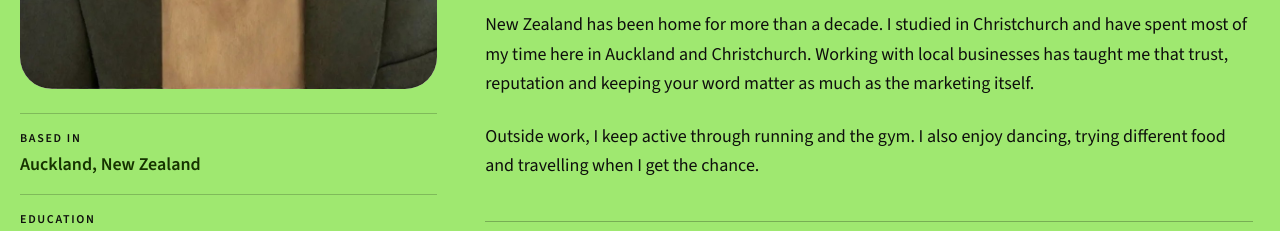
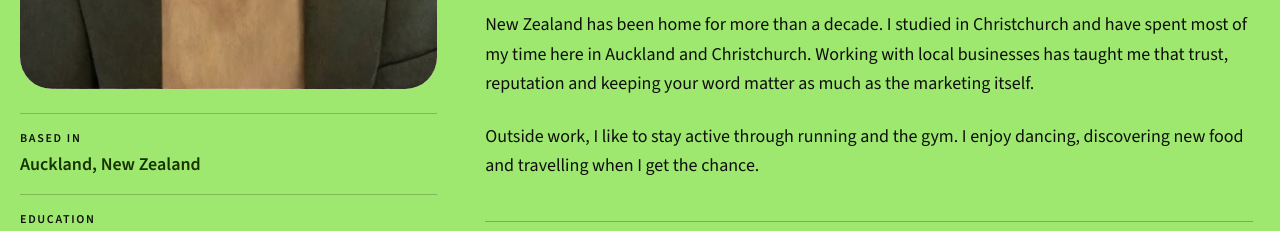
Before and after one commit to taranveerultra-bot/Tara-cv, a Next.js app: page / in a window 1280 px wide. Shown: the part 10240-10471 px from the top of the page. Built offline with nearby package versions, Linux system fonts and the light colour scheme.

Commit message:
Polish personal About wording

```diff
--- a/src/components/PortfolioSections.tsx
+++ b/src/components/PortfolioSections.tsx
@@ -242,8 +242,8 @@ export const AboutSection = () => (
                     </p>
 
                     <p className="mt-6 max-w-3xl leading-relaxed text-secondary/80">
-                        Outside work, I keep active through running and the gym. I also enjoy dancing, trying different
-                        food and travelling when I get the chance.
+                        Outside work, I like to stay active through running and the gym. I enjoy dancing, discovering
+                        new food and travelling when I get the chance.
                     </p>
 
                     <div className="mt-10 max-w-3xl border-y border-black/25 py-7">
```
